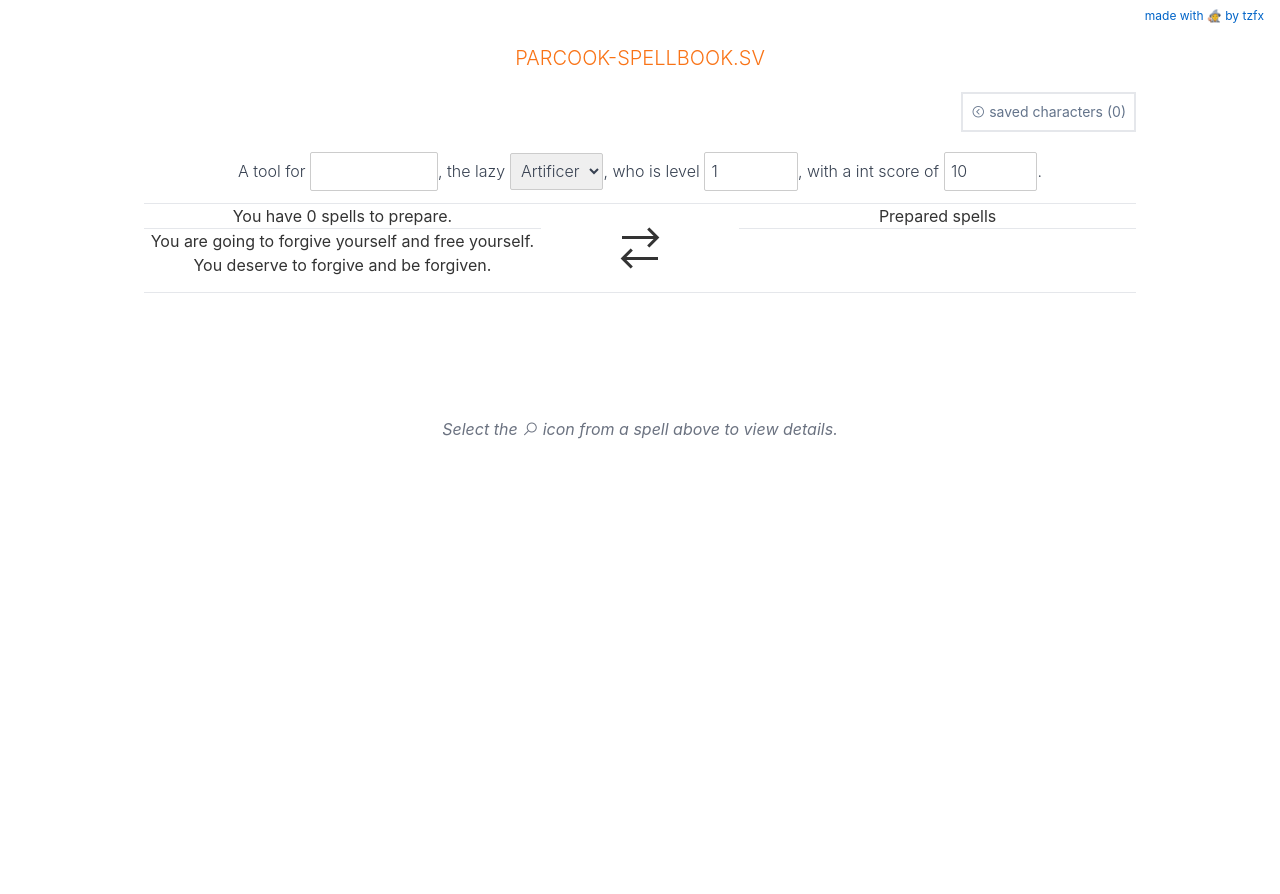
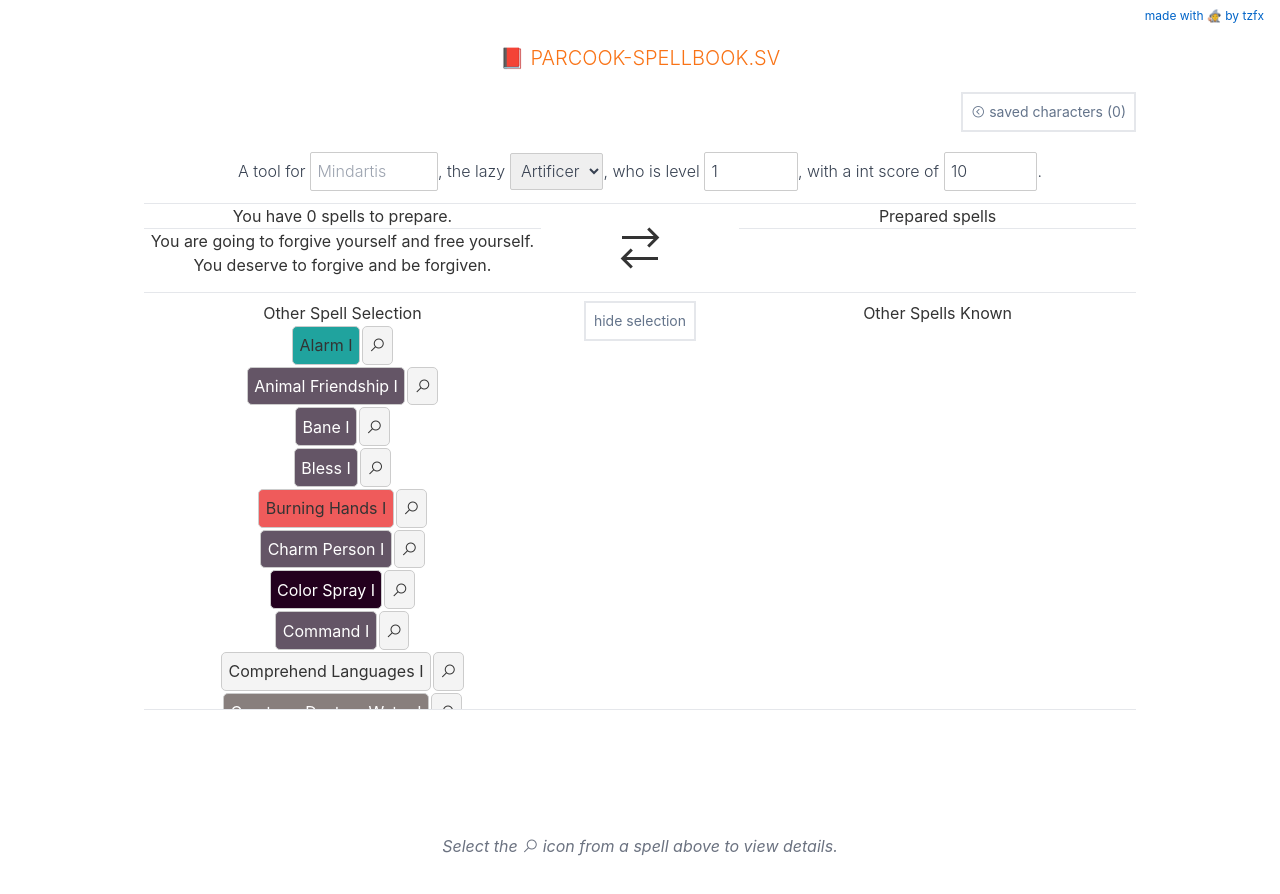
Before and after one commit to tzfx/parcook-spellbook.sv, a Svelte app: page / in a window 1280 px wide. Shown: the top 894 px of the page. Before the commit the page ends 808 px from the top, so only its background shows below. Built offline with nearby package versions, Linux system fonts and the light colour scheme.

Commit message:
Feat/more spells (#2)
* feat: other spells

* feat: name placeholder, books.

```diff
--- a/src/App.svelte
+++ b/src/App.svelte
@@ -3,13 +3,13 @@
     import { CharacterStorage } from "./utils/storage";
     import type { prep } from "./prep";
     import Spellbook from "./Spellbook.svelte";
-    import Spell from "./Spell.svelte";
 
     const storage: CharacterStorage = new CharacterStorage();
     let idlist: string[] = [];
 
     const init = async () => {
         idlist = await storage.list(true);
+        srd = await storage.getSRD();
         return await load();
     };
 
@@ -23,6 +23,7 @@
                 score: 10,
                 catnips: [],
                 prepared: [],
+                other: [],
             };
         }
         return prep;
@@ -35,8 +36,14 @@
 
     const remove = (id: string) => storage.delete(id);
 
+    const toggleSrd = () => {
+        srd = !srd;
+        storage.setSRD(srd);
+    };
+
     let loading = init();
     let showSelect = false;
+    let srd = true;
 </script>
 
 <main class="md:max-w-5xl text-center p-4 mx-auto h-screen">
@@ -47,7 +54,10 @@
             target="_blank">made with 🧙 by tzfx</a
         >
     </div>
-    <h1 class="text-orange-500 uppercase text-xl font-light my-5">
+    <h1
+        class="text-orange-500 cursor-default uppercase text-xl font-light my-5"
+    >
+        <span on:click={toggleSrd}>{srd ? "📕" : "📚"}</span>
         Parcook-spellbook.sv
     </h1>
     <div class="flex flex-row-reverse">
@@ -85,6 +95,6 @@
         {/await}
     </div>
     {#await loading then prep}
-        <Spellbook {save} {prep} />
+        <Spellbook {save} {srd} {prep} />
     {/await}
 </main>
--- a/src/Spell.svelte
+++ b/src/Spell.svelte
@@ -4,7 +4,7 @@
     import type { SRDSpell } from "./srd/SRDSpell";
     import SpellDetails from "./SpellDetails.svelte";
     import { createEventDispatcher } from "svelte";
-    export let spell: SRDSpell;
+    export let spell: any;
     export let click: () => void = () => {};
     let showInfo = false;
     const emitter = createEventDispatcher();
--- a/src/SpellDetails.svelte
+++ b/src/SpellDetails.svelte
@@ -4,11 +4,15 @@
     import type { SRDSpell } from "./srd/SRDSpell";
 
     export let spell: SRDSpell;
+    export let deselect: () => void = () => {};
 </script>
 
 <div class="text-left border-2 p-2">
     <h1 class="text-xl">
         <strong>{spell.name}</strong>
+        <div class="float-right cursor-pointer" on:click={() => deselect()}>
+            <i class="las la-times" />
+        </div>
     </h1>
     <div>
         <em>Level {spell.level} - {alpha2school(spell.school)}</em>
--- a/src/Spellbook.svelte
+++ b/src/Spellbook.svelte
@@ -1,5 +1,5 @@
 <script lang="ts">
-    import { onMount } from "svelte";
+    import { afterUpdate, onMount } from "svelte";
     import type { prep } from "./prep";
     import Spell from "./Spell.svelte";
     import { classes } from "./srd/classes";
@@ -7,11 +7,15 @@
     import { getLazy } from "./utils/lazy";
     import { getOptimism } from "./srd/optimism";
     import SpellDetails from "./SpellDetails.svelte";
+    import { randomName } from "./srd/names/names";
 
     export let prep: prep;
     export let save: (prep: prep) => void;
+    export let srd: boolean;
 
     const showCantrips = false;
+    let showOtherSpells = true;
+    let showOtherSpellsSelection = true;
 
     let allClassSpells: any[] = [];
     let maxSlotLevel = 0;
@@ -26,12 +30,14 @@
     const refreshSpells = () =>
         (allClassSpells = spells.filter(
             (spell) =>
+                (srd ? spell.srd : true) &&
                 spell.classes.fromClassList?.find(
                     (i) =>
                         i.name.toLowerCase() ===
                             prep.clazz.name.toLowerCase() &&
                         i.source === prep.clazz.source
-                ) && !prep.prepared.includes(spell)
+                ) &&
+                !prep.prepared.includes(spell)
         ));
     const refreshMaxSlotLevel = () => {
         maxSlotLevel = prep.clazz.classTableGroups
@@ -50,6 +56,8 @@
     };
     const clearPrepared = () => ([prep.catnips, prep.prepared] = [[], []]);
 
+    const deselect = () => (selectedSpell = null);
+
     const trySave = () => {
         if (![null, ""].includes(prep.name)) save(prep);
     };
@@ -58,12 +66,21 @@
         refreshSpells();
         refreshMaxSlotLevel();
     });
+
+    afterUpdate(() => {
+        refreshSpells();
+    });
 </script>
 
 <div>
     <p class="p-1 text-gray-700 font-light mt-2">
         A tool for
-        <input type="text" class="w-32" bind:value={prep.name} />, the {getLazy()}
+        <input
+            type="text"
+            placeholder={randomName()}
+            class="w-32"
+            bind:value={prep.name}
+        />, the {getLazy()}
         <select
             on:change={(e) => {
                 prep.clazz = classes[e.currentTarget.value];
@@ -205,9 +222,57 @@
         </div>
     </div>
     <hr />
+    {#if showOtherSpells}
+        <div class="flex md:flex-row flex-col pt-2">
+            <div class="basis-2/5" hidden={!showOtherSpellsSelection}>
+                <h2>Other Spell Selection</h2>
+                <ul class="overflow-auto max-h-96">
+                    {#each spells.filter((s) => (srd ? s.srd : true) && !prep.other.find((c) => s.name === c.name) && s.level !== 0 && s.level <= maxSlotLevel) as spell}
+                        <Spell
+                            on:message={selectedSpell$}
+                            {spell}
+                            click={() => {
+                                prep.other = prep.other.concat(spell);
+                                trySave();
+                            }}
+                        />
+                    {/each}
+                </ul>
+            </div>
+            <div class={showOtherSpellsSelection ? "basis-1/5" : "basis-3/5"}>
+                <p
+                    class="w-fit mx-auto h-min p-2 text-sm mb-2 text-slate-500 border-2 cursor-pointer"
+                    on:click={() =>
+                        (showOtherSpellsSelection = !showOtherSpellsSelection)}
+                >
+                    {showOtherSpellsSelection ? "hide" : "show"} selection
+                </p>
+            </div>
+            <div class="basis-2/5">
+                <h2>Other Spells Known</h2>
+                <ul class="overflow-auto max-h-96">
+                    {#each prep.other
+                        .sort((a, b) => (a.name < b.name ? -1 : 1))
+                        .sort((a, b) => (a.level < b.level ? -1 : 1)) as spell}
+                        <Spell
+                            on:message={selectedSpell$}
+                            {spell}
+                            click={() => {
+                                prep.other = prep.other.filter(
+                                    (p) => p.name !== spell.name
+                                );
+                                trySave();
+                            }}
+                        />
+                    {/each}
+                </ul>
+            </div>
+        </div>
+    {/if}
+    <hr />
     <div class="py-3 md:w-6/12 mx-auto">
         {#if selectedSpell != null}
-            <SpellDetails spell={selectedSpell} />
+            <SpellDetails {deselect} spell={selectedSpell} />
         {:else}
             <p class="text-center text-gray-500 py-28">
                 <em
--- a/src/prep.d.ts
+++ b/src/prep.d.ts
@@ -3,6 +3,7 @@ export interface prep {
     clazz: any;
     level: number;
     name?: string;
+    other: any[];
     prepared: any[];
     score: number;
 }
--- a/src/utils/storage.ts
+++ b/src/utils/storage.ts
@@ -33,6 +33,14 @@ export class CharacterStorage {
         return localforage.setItem(name, prep);
     }
 
+    setSRD(srd: boolean): Promise<boolean> {
+        return localforage.setItem("srd", srd);
+    }
+
+    getSRD(): Promise<boolean> {
+        return localforage.getItem("srd").then((v: boolean) => v ?? true);
+    }
+
     async delete(id: string) {
         await localforage.removeItem(id);
         this.idlist = this.idlist.filter((i) => i !== id);
```
